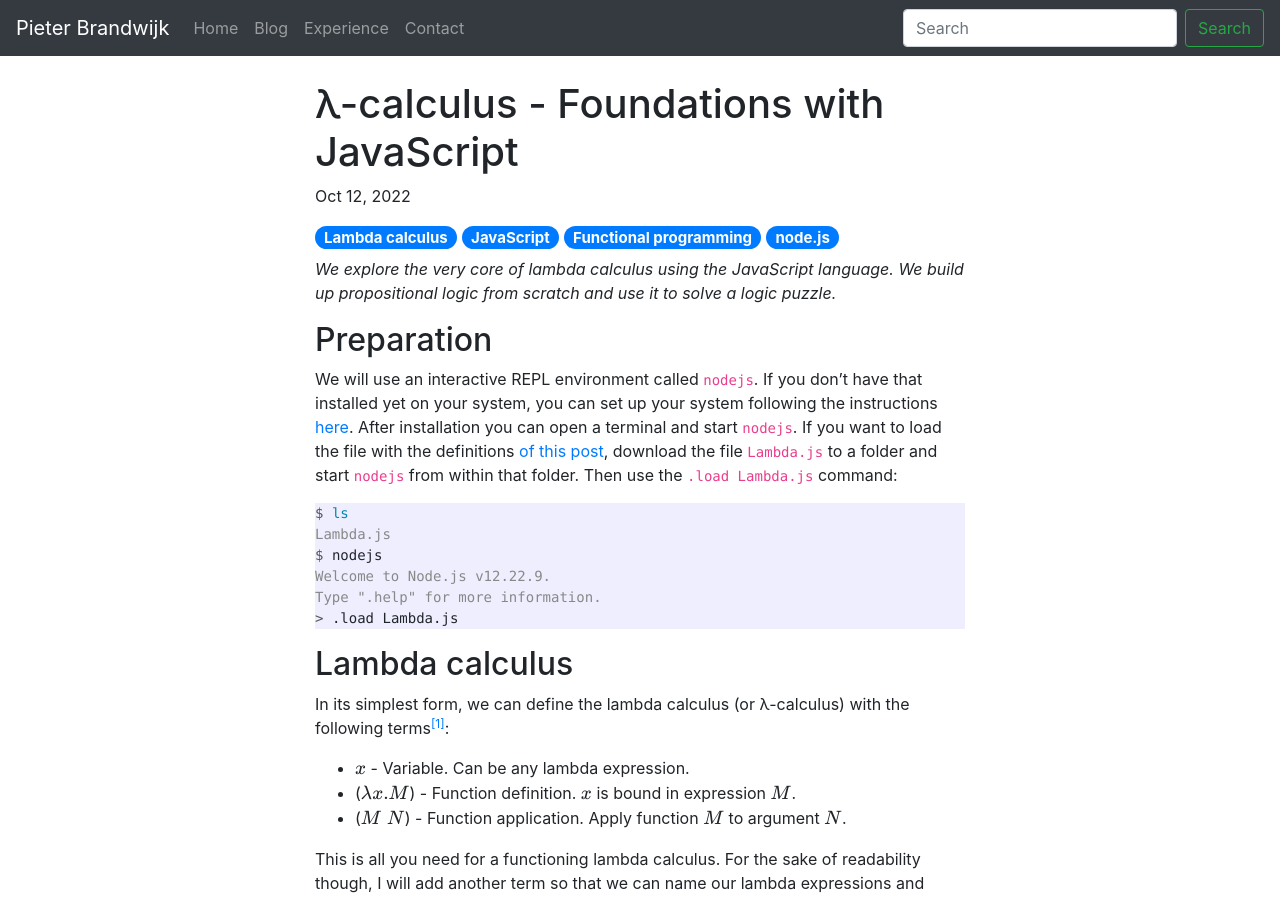
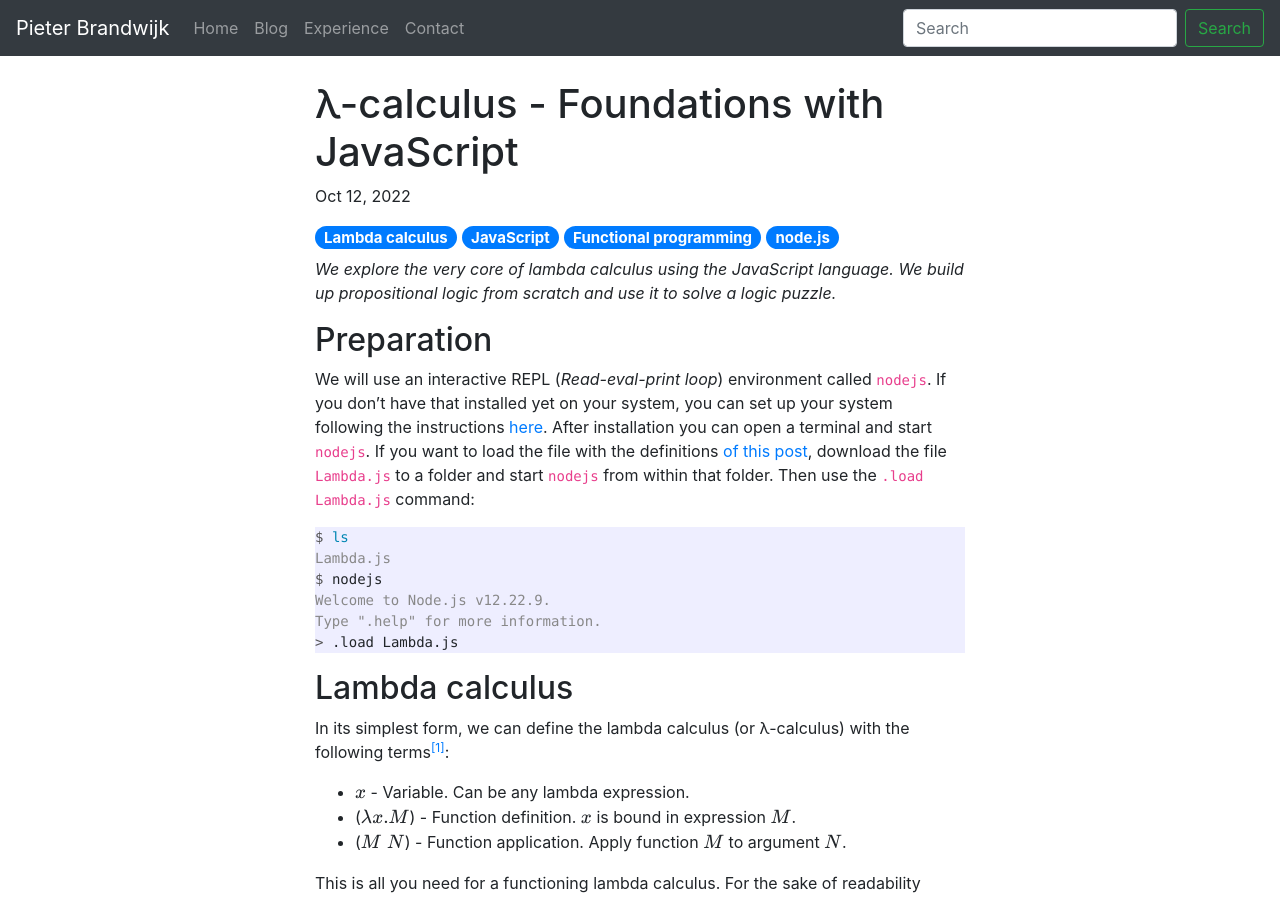
Before and after one commit to pbrandwijk/pbrandwijk.github.io, a Jekyll site: the page built from _posts/2022-10-12-lambda-calculus-foundations-with-javascript.md, in a window 1280 px wide and 900 px high. Built offline with Jekyll 4.4.1, drawn with Linux system fonts in a browser that asks for light colours; nearby versions of some CDN libraries; comment, search, counter and statistics services are not loaded.

Commit message:
Update post

````diff
--- a/_posts/2022-10-12-lambda-calculus-foundations-with-javascript.md
+++ b/_posts/2022-10-12-lambda-calculus-foundations-with-javascript.md
@@ -12,7 +12,7 @@ tags:
 *We explore the very core of lambda calculus using the JavaScript language. We build up propositional logic from scratch and use it to solve a logic puzzle.*
 
 ## Preparation
-We will use an interactive REPL environment called `nodejs`. If you don't have that installed yet on your system, you can set up your system following the instructions [here](https://nodejs.org/en/). After installation you can open a terminal and start `nodejs`. If you want to load the file with the definitions [of this post](#complete-script), download the file `Lambda.js` to a folder and start `nodejs` from within that folder. Then use the `.load Lambda.js` command:
+We will use an interactive REPL (*Read-eval-print loop*) environment called `nodejs`. If you don't have that installed yet on your system, you can set up your system following the instructions [here](https://nodejs.org/en/). After installation you can open a terminal and start `nodejs`. If you want to load the file with the definitions [of this post](#complete-script), download the file `Lambda.js` to a folder and start `nodejs` from within that folder. Then use the `.load Lambda.js` command:
 ```console
 $ ls
 Lambda.js
````
